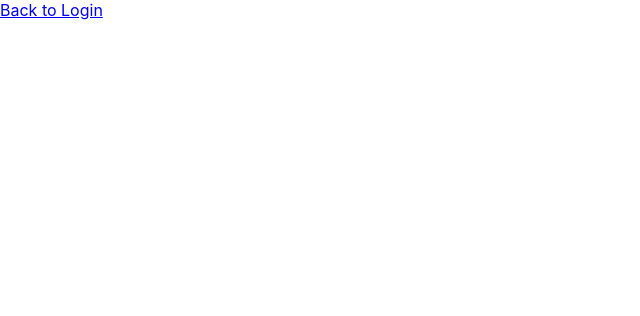
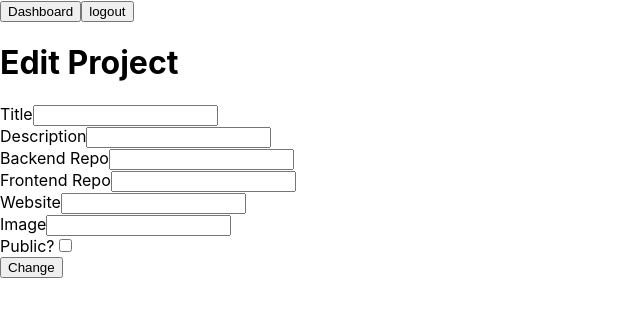
Before and after one commit to terry-h12/project-portfolio-frontend, a React (Create React App) app: page /dashboard/project/1 in a window 1280 px wide. Before the commit this address led to /404. Shown: the top 316 px of the page, without its empty margins (0-640 px from the left). Built offline with nearby package versions, Linux system fonts and the light colour scheme; no server answers.

Commit message:
Able to view and edit own projects

```diff
--- a/src/App.css
+++ b/src/App.css
@@ -36,3 +36,8 @@
     transform: rotate(360deg);
   }
 }
+
+#Project-Card {
+  width: 15vw;
+  background-color:#61dafb;
+}
--- /dev/null
+++ b/src/Components/Profile.tsx
@@ -0,0 +1,54 @@
+// import { profileDetails } from "../Pages/DashboardApp"
+import { useEffect, useState } from 'react'
+import axios from 'axios'
+
+export interface profileDetails {
+  email: string;
+  username: string;
+  password: string;
+  first_name: string;
+  last_name: string;
+  profile_pic: string;
+  github: string;
+  bio: string;
+}
+
+export default function Profile() {
+  // console.log(props.profile)
+  // const profile = props.profile
+  const [profileDetail, setProfileDetail] = useState<profileDetails>({
+    email: "",
+    username: "",
+    password: "",
+    first_name: "",
+    last_name: "",
+    profile_pic: "",
+    github: "",
+    bio: "",
+  })
+  useEffect(() => {
+  const profile = async () => {
+      try {
+        const resp = await axios.get(`https://terry-h12-project-portfolio.herokuapp.com/account/profile/?user_id=${window.localStorage.getItem('user_id')}`, {
+          headers:{
+            'Authorization': `Token ${window.localStorage.getItem('token')}`
+          },
+        })
+        // console.log(resp.data)
+        setProfileDetail(resp.data)
+        // console.log(profileDetail)
+      } catch (err) {
+        console.log(err)
+      }
+    }
+    profile();
+  }, [])
+  return(
+    <div>
+      <h2>{profileDetail.username}</h2>
+      <div>{profileDetail.first_name} {profileDetail.last_name}</div>
+      <div>{profileDetail.bio}</div>
+      <div>{profileDetail.password}</div>
+    </div>
+  )
+}
--- /dev/null
+++ b/src/Components/ProjectCard.tsx
@@ -0,0 +1,20 @@
+import { Link } from 'react-router-dom';
+import '../App.css';
+import { projectDetails } from '../Pages/DashboardApp';
+
+export default function ProjectCard(props: {project: projectDetails}) {
+  // console.log(props)
+  const project = props.project
+  return(
+    <div id="Project-Card">
+      <Link
+        to={`/dashboard/project/${project.pk}`}
+        state={{ project: project }}
+      >
+        <h3>{project.title}</h3>
+      </Link>
+      <div>{project.time_created}</div>
+      <span>{project.description}</span>
+    </div>
+  )
+}
--- a/src/Layouts/Dashboard/DashboardLayout.tsx
+++ b/src/Layouts/Dashboard/DashboardLayout.tsx
@@ -1,7 +1,8 @@
 import {
   // Link,
   useNavigate,
-  Outlet } from 'react-router-dom';
+  Outlet,
+  Link} from 'react-router-dom';
 import axios from 'axios';
 
 
@@ -19,7 +20,7 @@ export default function DashboardLayout() {
         navigate('/login');
         window.localStorage.removeItem('token');
       } else {
-        navigate('/dashboard/profile')
+        navigate('/dashboard')
       }
     })
     .catch(function (error) {
@@ -29,6 +30,9 @@ export default function DashboardLayout() {
 
   return (
     <>
+      <Link to='/dashboard'>
+        <button>Dashboard</button>
+      </Link>
       <button onClick={logout}>logout</button>
       <Outlet />
     </>
--- a/src/Pages/AddProject.tsx
+++ b/src/Pages/AddProject.tsx
@@ -1,35 +1,42 @@
 import { Link,
   // useNavigate
 } from 'react-router-dom';
-import { useState, ChangeEvent } from 'react';
+import { useState, ChangeEvent, useEffect } from 'react';
 import axios from 'axios';
 
-export default function AddProject() {
-  interface ProjectDetails {
+export interface ProjectDetails {
   title: string;
   image_url: string;
   description: string;
-    is_public: string;
+  is_public: boolean;
   backend_repo: string;
   frontend_repo: string;
   website: string;
   account_id: string;
 }
 
+export default function AddProject() {
+  const [isPublic, setIsPublic] = useState(true);
+
   const [projectDetail, setProjectDetail] = useState<ProjectDetails>({
     title: "",
     image_url: "",
     description: "",
-    is_public: "",
+    is_public: isPublic,
     backend_repo: "",
     frontend_repo: "",
     website: "",
     account_id: `${window.localStorage.getItem('username')}`,
-  })
+  });
 
   const handleChange = (prop: keyof ProjectDetails) => (event: ChangeEvent<HTMLInputElement>) => {
     setProjectDetail({ ...projectDetail, [prop]: event.target.value });
   };
+
+  useEffect(()=> {
+    // console.log(isPublic)
+    setProjectDetail((projectDetail) => ({...projectDetail, is_public: isPublic}))
+  },[isPublic])
 
   const addProject = async () => {
     axios.post('https://terry-h12-project-portfolio.herokuapp.com/project/create/', projectDetail, {
@@ -64,8 +71,8 @@ export default function AddProject() {
       <label>Image</label>
       <input type="text" onChange={handleChange("image_url")}></input><br/>
       <label>Public?</label>
-      <input type="text" onChange={handleChange("is_public")}></input><br/>
-
+      {/* <input type="text" onChange={handleChange("is_public")}></input><br/> */}
+      <input type="checkbox" onChange={() => setIsPublic(curr => !curr)} checked={isPublic}></input><br/>
       <button onClick={addProject}>Add project</button>
     </div>
   );
--- a/src/Pages/DashboardApp.tsx
+++ b/src/Pages/DashboardApp.tsx
@@ -7,46 +7,70 @@ import { Link,
   // useNavigate
 } from 'react-router-dom';
 
-export default function Dashboard() {
-  // interface profileDetails {
-  //   email: string;
-  //   username: string;
-  //   password: string;
-  //   first_name: string;
-  //   last_name: string;
-  //   profile_pic: string;
-  //   github: string;
-  //   bio: string;
-  // }
+// import Profile from '../Components/Profile';
+import ProjectCard from '../Components/ProjectCard';
 
-  const [profileDetail, setProfileDetail] = useState({})
-  const profile = async () => {
-    axios.get(`https://terry-h12-project-portfolio.herokuapp.com/account/profile/?user_id=${window.localStorage.getItem('user_id')}`, {
-      headers:{
-        'Authorization': `Token ${window.localStorage.getItem('token')}`
-      },
-    })
-    .then(function (response) {
-      console.log(response)
-      setProfileDetail(response.data)
-    })
-    .catch(function (error) {
-      console.log(error);
-    });
-  }
+export interface projectDetails {
+  account_id: number;
+  description: string;
+  image_url: string;
+  is_public: boolean;
+  pk: number;
+  profile_pic: string;
+  time_created: string;
+  title: string;
+  username: string;
+}
 
+export default function DashboardApp() {
+  // const [profileDetail, setProfileDetail] = useState<profileDetails>({
+  //   email: "",
+  //   username: "",
+  //   password: "",
+  //   first_name: "",
+  //   last_name: "",
+  //   profile_pic: "",
+  //   github: "",
+  //   bio: "",
+  // })
+  const [projects, setProjects] = useState<projectDetails[]>([]);
   useEffect(() => {
-    console.log(profileDetail)
-  },[profileDetail])
+    const userId = window.localStorage.getItem('user_id')
+    const userProjects = async () => {
+      try {
+        const resp = await axios.get(`https://terry-h12-project-portfolio.herokuapp.com/project/profileprojects/?user_id=${userId}`, {
+          headers:{
+            'Authorization': `Token ${window.localStorage.getItem('token')}`
+          },
+        })
+        setProjects(resp.data.results)
+        console.log(resp.data)
+      } catch (err) {
+        console.log(err)
+      }
+    }
+
+    // console.log(profileDetail)
+    // profile();
+    userProjects();
+  },[])
 
 
   return (
     <div>
       Dashboard
-      <button onClick={profile}>profile</button> <br/>
+      {/* <button onClick={profile}>profile</button> <br/> */}
+      <br/>
       <Link to="/dashboard/addProject">
         Add New Project
       </Link>
+      {/* <Profile profile={profileDetail}/> */}
+      <Link to="/dashboard/profile">
+        <button>Profile</button>
+      </Link>
+      {projects.map((project, index) => {
+        return (<ProjectCard key={index} project={project}/>)
+      })}
     </div>
   );
 }
--- a/src/Pages/Login.tsx
+++ b/src/Pages/Login.tsx
@@ -31,7 +31,7 @@ export default function Login() {
       // window.localStorage.setItem('first', response.data.first_name);
       // window.localStorage.setItem('last', response.data.last_name);
       if(response.data.response === "Successful login!"){
-        navigate('/dashboard/profile')
+        navigate('/dashboard')
       }
       // else {
       //   navigate('/login')
--- /dev/null
+++ b/src/Pages/Project.tsx
@@ -0,0 +1,101 @@
+import axios from "axios";
+import { useEffect, useState, ChangeEvent } from "react";
+// import { useLocation } from "react-router-dom"
+import { ProjectDetails } from "./AddProject";
+
+import { useParams } from "react-router-dom"
+
+// export class CheckboxComponent {
+//   checkMe = "N";
+//   isChecked = true;
+// }
+
+export default function Project() {
+  const { projectId } = useParams();
+  const[projectDetails, setProjectDetails] = useState<ProjectDetails>( {
+    title: "",
+    image_url: "",
+    description: "",
+    is_public: false,
+    backend_repo: "",
+    frontend_repo: "",
+    website: "",
+    account_id: `${window.localStorage.getItem('username')}`,
+  });
+
+  const [isPublic, setIsPublic] = useState(false);
+
+  const changeDetails = {
+    title: projectDetails.title,
+    image_url: projectDetails.image_url,
+    description: projectDetails.description,
+    backend_repo: projectDetails.backend_repo,
+    frontend_repo: projectDetails.frontend_repo,
+    website: projectDetails.website,
+    account_id: `${window.localStorage.getItem('username')}`,
+    project_id: projectId,
+    is_public: isPublic,
+  }
+  useEffect(() => {
+    // const userId = window.localStorage.getItem('user_id')
+    const userProjects = async () => {
+      try {
+        const resp = await axios.get(`https://terry-h12-project-portfolio.herokuapp.com/project/getproject/?project_id=${projectId}`, {
+          headers:{
+            'Authorization': `Token ${window.localStorage.getItem('token')}`
+          },
+        })
+        // setUserProjects(resp.data.results)
+        console.log(resp.data)
+        setProjectDetails(resp.data)
+        setIsPublic(resp.data.is_public)
+      } catch (err) {
+        console.log(err)
+      }
+    }
+    userProjects();
+  }, [projectId])
+
+  const edit = async () => {
+    // console.log(isPublic)
+    try {
+      const resp = await axios.put('https://terry-h12-project-portfolio.herokuapp.com/project/change/', changeDetails,
+      {
+        headers:{
+          'Authorization': `Token ${window.localStorage.getItem('token')}`
+        },
+      })
+      // setUserProjects(resp.data.results)
+      console.log(resp)
+      // setProjectDetail(resp.data)
+    } catch (err) {
+      console.log(err)
+    }
+  }
+
+  const handleChange = (prop: keyof ProjectDetails) => (event: ChangeEvent<HTMLInputElement>) => {
+    // setNewProjectDetail({ ...newProjectDetail, [prop]: event.target.value });
+    setProjectDetails({ ...projectDetails, [prop]: event.target.value });
+  };
+
+  return(
+    <div>
+      <h1>Edit Project</h1>
+      <label>Title</label>
+      <input type="text" onChange={handleChange("title") } value={projectDetails.title}></input><br/>
+      <label>Description</label>
+      <input type="text" onChange={handleChange("description")} value={projectDetails.description}></input><br/>
+      <label>Backend Repo</label>
+      <input type="text" onChange={handleChange("backend_repo")} value={projectDetails.backend_repo}></input><br/>
+      <label>Frontend Repo</label>
+      <input type="text" onChange={handleChange("frontend_repo")} value={projectDetails.frontend_repo}></input><br/>
+      <label>Website</label>
+      <input type="text" onChange={handleChange("website")} value={projectDetails.website}></input><br/>
+      <label>Image</label>
+      <input type="text" onChange={handleChange("image_url")} value={projectDetails.image_url}></input><br/>
+      <label>Public?</label>
+      <input type="checkbox" onChange={() => setIsPublic(curr => !curr)} checked={isPublic}></input><br/>
+      <button onClick={edit}>Change</button>
+    </div>
+  )
+}
--- a/src/Pages/Register.tsx
+++ b/src/Pages/Register.tsx
@@ -2,19 +2,21 @@ import axios from 'axios';
 import { useState, ChangeEvent } from 'react';
 // import { Link, useNavigate } from 'react-router-dom';
 
+import { profileDetails } from "../Components/Profile"
+
 export default function Register() {
-  interface RegisterDetails {
-    email: string;
-    username: string;
-    password: string;
-    first_name: string;
-    last_name: string;
-    profile_pic: string;
-    github: string;
-    bio: string;
-  }
+  // interface RegisterDetails {
+  //   email: string;
+  //   username: string;
+  //   password: string;
+  //   first_name: string;
+  //   last_name: string;
+  //   profile_pic: string;
+  //   github: string;
+  //   bio: string;
+  // }
 
-  const [registerDetail, setRegisterDetail] = useState<RegisterDetails>({
+  const [registerDetail, setRegisterDetail] = useState<profileDetails>({
     email: "",
     username: "",
     password: "",
@@ -24,7 +26,7 @@ export default function Register() {
     github: "",
     bio: ""
   });
-  const handleChange = (prop: keyof RegisterDetails) => (event: ChangeEvent<HTMLInputElement>) => {
+  const handleChange = (prop: keyof profileDetails) => (event: ChangeEvent<HTMLInputElement>) => {
     setRegisterDetail({ ...registerDetail, [prop]: event.target.value });
   };
 
--- a/src/Routes.tsx
+++ b/src/Routes.tsx
@@ -11,6 +11,8 @@ import LogoOnlyLayout from './Layouts/LogoOnlyLayout';
 import Register from './Pages/Register';
 import DashboardApp from './Pages/DashboardApp';
 import AddProject from './Pages/AddProject';
+import Profile from './Components/Profile';
+import Project from './Pages/Project';
 
 export default function Router() {
   return useRoutes([
@@ -18,8 +20,10 @@ export default function Router() {
       path: '/dashboard',
       element: <DashboardLayout />,
       children: [
-        { path: 'profile', element: <DashboardApp /> },
+        { path: '', element: <DashboardApp /> },
         { path: 'addProject', element: <AddProject /> },
+        { path: 'profile', element: <Profile /> },
+        { path: 'project/:projectId', element: <Project /> },
       ]
     },
     {
```
Lines whose indentation alone changed are shown as unchanged.
